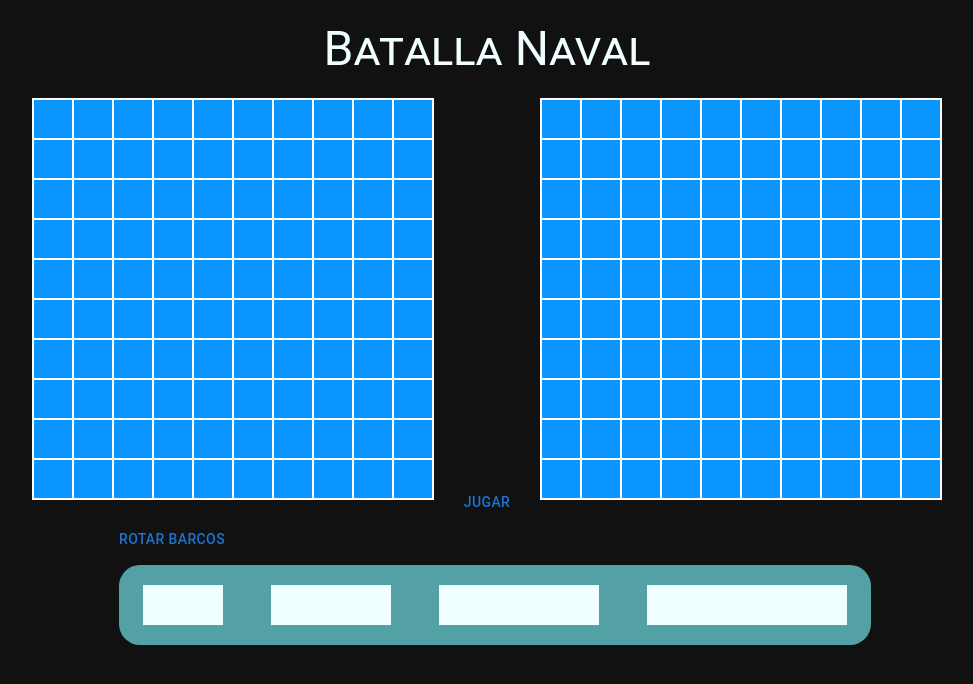
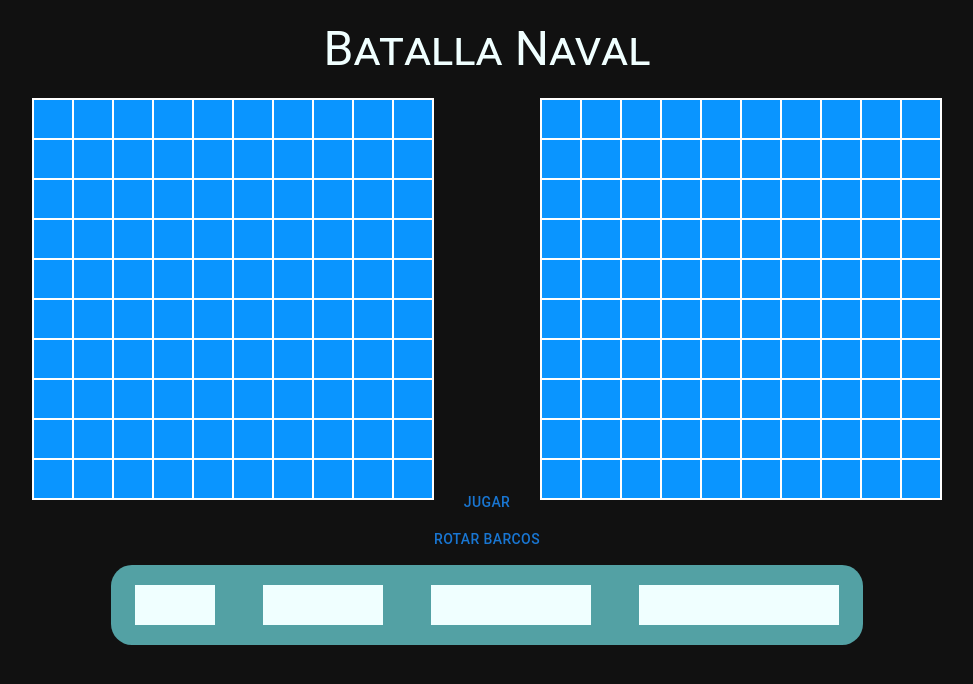
Before and after one commit to IanGhioni/unq-ui-Ian-Ghioni-trabajo-final, a React (Vite) app in the folder batalla-naval/: page / in a window 1280 px wide. Shown: the top 684 px of the page, without its empty margins (153-1126 px from the left). Built offline with nearby package versions, Linux system fonts and the light colour scheme.

Commit message:
Acomodado container de barcos

```diff
--- a/batalla-naval/src/components/Barco/BarcoContainer.jsx
+++ b/batalla-naval/src/components/Barco/BarcoContainer.jsx
@@ -18,7 +18,7 @@ function BarcoContainer() {
     }, [rotate])
 
     return(
-        <Box>
+        <Box sx={{display:'flex', flexDirection:'column' ,alignItems: 'center'}}>
             <Button onClick={rotar}> Rotar barcos</Button>
             <Box sx={{height:height}} className="barcoContainer">
                 <Lancha rotation={rotateDeg}/>
```
